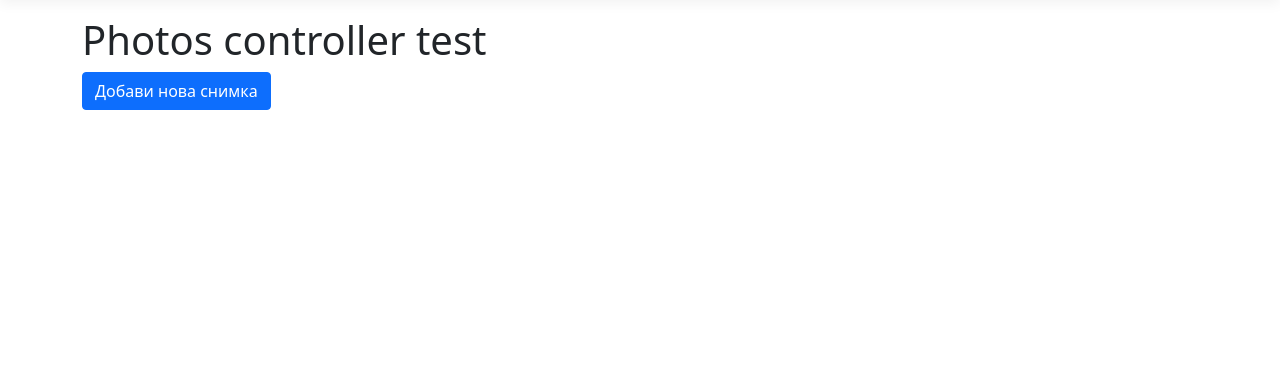
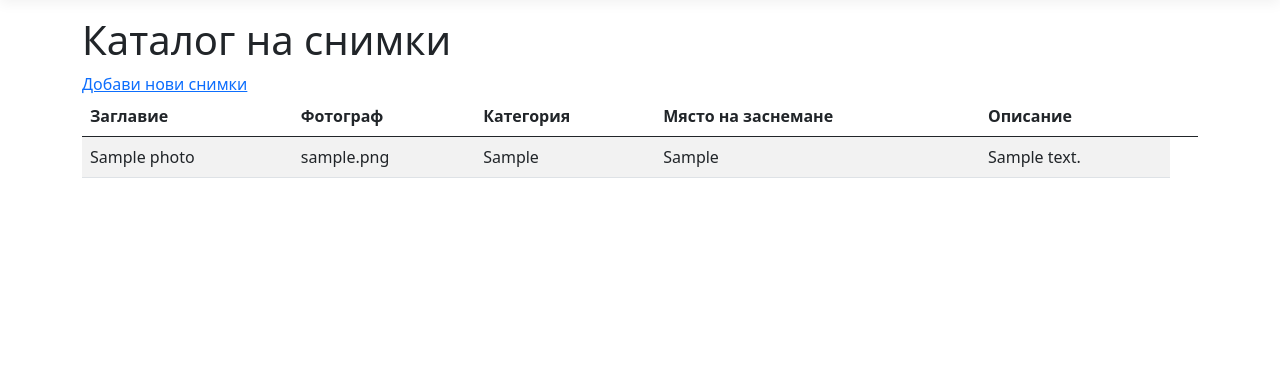
Before and after one commit to mag1sh/PhotoCatalogMini, an ASP.NET Core app: page /Photos in a window 1280 px wide. Shown: the part 57-434 px from the top of the page. Run offline with ASP.NET Core 8, Linux system fonts and the light colour scheme; tables that the repository leaves empty hold one stand-in row (values such as "Sample post"); style sheets or scripts are compiled from the project's sources.

Commit message:
Display photos from database in Photos Index view

```diff
--- a/PhotoCatalogMini.Web/Controllers/PhotosController.cs
+++ b/PhotoCatalogMini.Web/Controllers/PhotosController.cs
@@ -1,12 +1,21 @@
 using Microsoft.AspNetCore.Mvc;
+using PhotoCatalogMini.Data;
 
 namespace PhotoCatalogMini.Web.Controllers
 {
     public class PhotosController : Controller
     {
+        private readonly PhotoCatalogDbContext _dbContext;
+
+        public PhotosController(PhotoCatalogDbContext dbContext)
+        {
+            _dbContext = dbContext;
+        }
+
         public IActionResult Index()
         {
-            return View();
+            var photos = _dbContext.Photos.OrderBy(p => p.Title).ToList();
+            return View(photos);
         }
 
         public IActionResult Create()
--- a/PhotoCatalogMini.Web/Views/Photos/Index.cshtml
+++ b/PhotoCatalogMini.Web/Views/Photos/Index.cshtml
@@ -1,7 +1,40 @@
+@model IEnumerable<PhotoCatalogMini.Data.Entities.Photo>
 @{
-    ViewData["Title"] = "Photos";
+	ViewData["Title"] = "Снимки";
 }
 
-<h1>Photos controller test</h1>
+<h1>Каталог на снимки</h1>
 
-<a href="photos/create" class="btn btn-primary">Добави нова снимка</a>
+<a asp-action="Create" class="bnt bnt-primary mb-3">Добави нови снимки</a>
+
+@if (!Model.Any())
+{
+	<p>Все още няма добавени снимки.</p>
+}
+else
+{
+	<table class="table table-striped">
+		<thead>
+			<tr>
+				<th>Заглавие</th>
+				<th>Фотограф</th>
+				<th>Категория</th>
+				<th>Място на заснемане</th>
+				<th>Описание</th>
+				<th></th>
+			</tr>
+		</thead>
+		<tbody>
+			@foreach (var photo in Model)
+			{
+				<tr>
+					<td>@photo.Title</td>
+					<td>@photo.Photographer</td>
+					<td>@photo.Category</td>
+					<td>@photo.Location</td>
+					<td>@photo.Description</td>
+				</tr>
+			}
+		</tbody>
+	</table>
+}
```
